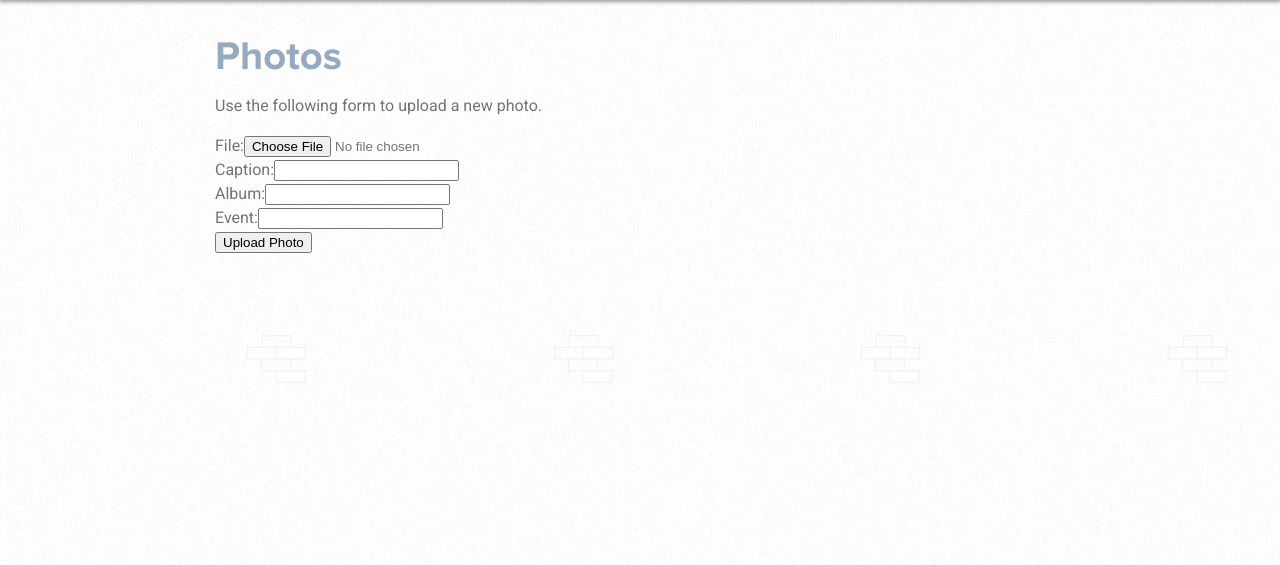
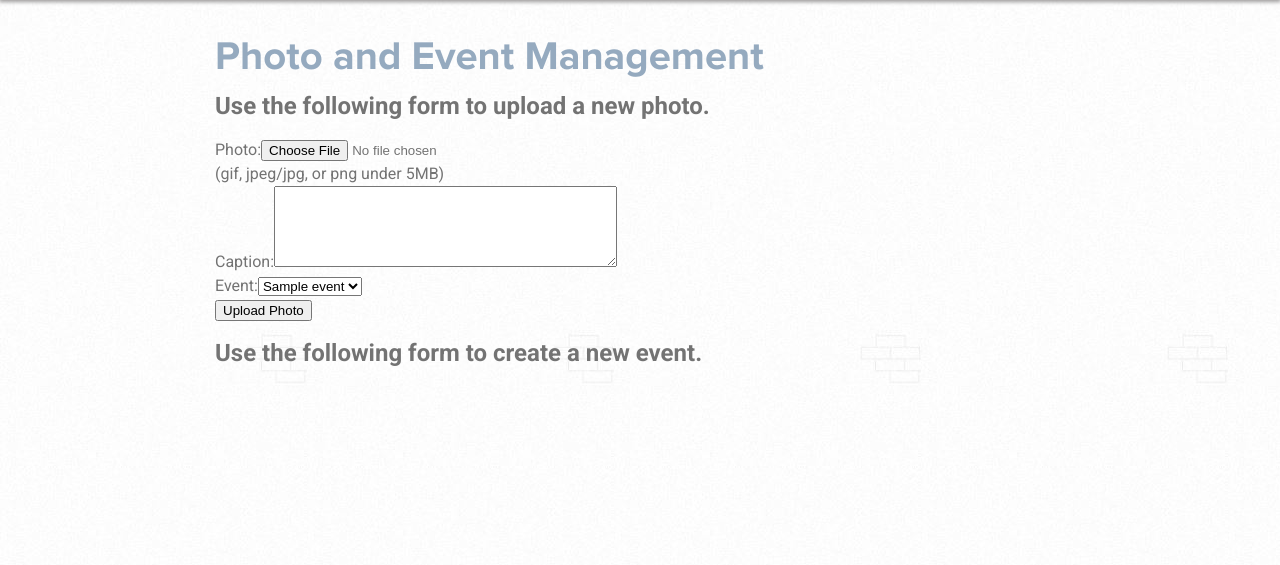
Before and after one commit to BL1014/TzuChi, a PHP site: page /photos.php in a window 1280 px wide. Shown: the part 110-675 px from the top of the page. Run offline with PHP 8.4, Linux system fonts and the light colour scheme; the visitor is signed in with stand-in values (Sample User, id 1); tables that the repository leaves empty or names only in its code hold one stand-in row (values such as "Sample post").

Commit message:
nav bar, fixed wrong alt text, upload photos

```diff
--- a/3in1.php
+++ b/3in1.php
@@ -17,7 +17,7 @@
 
 		<div id="header">
 		<div id="menuBar">
-		<a href="index.php"> <img id="logo" src="images/logo.png" alt="Tzu Chu Logo" width="130" height="80"/> </a>
+		<a href="index.php"> <img id="logo" src="images/logo.png" alt="Tzu Chi Logo" width="130" height="80"/> </a>
 
 		<div id="nav_container">
 			<div class="rectangle">
@@ -63,7 +63,7 @@
 								</li>
 								<li><a href="minutes.php">EBOARD MINUTES</a></li>
 								<li><a href="announcements.php">ANNOUNCEMENTS</a></li>
-								<li><a href="photos.php">PHOTOS</a></li>
+								<li><a href="photos.php">PHOTOS AND EVENTS</a></li>
 								<li><a href="aphorisms.php">APHORISMS</a></li>
 							</ul>
 					</li>
--- a/admin.php
+++ b/admin.php
@@ -30,7 +30,7 @@
 
 		<div id="header">
 		<div id="menuBar">
-		<a href="index.php"> <img id="logo" src="images/logo.png" alt="Tzu Chu Logo" width="130" height="80"/> </a>
+		<a href="index.php"> <img id="logo" src="images/logo.png" alt="Tzu Chi Logo" width="130" height="80"/> </a>
 
 		<div id="nav_container">
 			<div class="rectangle">
@@ -76,7 +76,7 @@
 								</li>
 								<li><a href="minutes.php">EBOARD MINUTES</a></li>
 								<li><a href="announcements.php">ANNOUNCEMENTS</a></li>
-								<li><a href="photos.php">PHOTOS</a></li>
+								<li><a href="photos.php">PHOTOS AND EVENTS</a></li>
 								<li><a href="photos.php">APHORISMS</a></li>
 							</ul>
 					</li>
--- a/announcements.php
+++ b/announcements.php
@@ -20,7 +20,7 @@
 
 		<div id="header">
 		<div id="menuBar">
-		<a href="index.php"> <img id="logo" src="images/logo.png" alt="Tzu Chu Logo" width="130" height="80"/> </a>
+		<a href="index.php"> <img id="logo" src="images/logo.png" alt="Tzu Chi Logo" width="130" height="80"/> </a>
 
 		<div id="nav_container">
 			<div class="rectangle">
@@ -66,7 +66,7 @@
 								</li>
 								<li><a href="minutes.php">EBOARD MINUTES</a></li>
 								<li><a href="announcements.php">ANNOUNCEMENTS</a></li>
-								<li><a href="photos.php">PHOTOS</a></li>
+								<li><a href="photos.php">PHOTOS AND EVENTS</a></li>
 								<li><a href="aphorisms.php">APHORISMS</a></li>
 							</ul>
 					</li>
--- a/aphorisms.php
+++ b/aphorisms.php
@@ -18,7 +18,7 @@
 
 		<div id="header">
 		<div id="menuBar">
-		<a href="index.php"> <img id="logo" src="images/logo.png" alt="Tzu Chu Logo" width="130" height="80"/> </a>
+		<a href="index.php"> <img id="logo" src="images/logo.png" alt="Tzu Chi Logo" width="130" height="80"/> </a>
 
 		<div id="nav_container">
 			<div class="rectangle">
@@ -64,7 +64,7 @@
 								</li>
 								<li><a href="minutes.php">EBOARD MINUTES</a></li>
 								<li><a href="announcements.php">ANNOUNCEMENTS</a></li>
-								<li><a href="photos.php">PHOTOS</a></li>
+								<li><a href="photos.php">PHOTOS AND EVENTS</a></li>
 								<li><a href="aphorisms.php">APHORISMS</a></li>
 							</ul>
 					</li>
--- a/calendar.php
+++ b/calendar.php
@@ -18,7 +18,7 @@
 
 		<div id="header">
 		<div id="menuBar">
-		<a href="index.php"> <img id="logo" src="images/logo.png" alt="Tzu Chu Logo" width="130" height="80"/> </a>
+		<a href="index.php"> <img id="logo" src="images/logo.png" alt="Tzu Chi Logo" width="130" height="80"/> </a>
 
 		<div id="nav_container">
 			<div class="rectangle">
@@ -64,7 +64,7 @@
 								</li>
 								<li><a href="minutes.php">EBOARD MINUTES</a></li>
 								<li><a href="announcements.php">ANNOUNCEMENTS</a></li>
-								<li><a href="photos.php">PHOTOS</a></li>
+								<li><a href="photos.php">PHOTOS AND EVENTS</a></li>
 								<li><a href="aphorisms.php">APHORISMS</a></li>
 							</ul>
 					</li>
--- a/chapter.php
+++ b/chapter.php
@@ -18,7 +18,7 @@
 
 		<div id="header">
 		<div id="menuBar">
-		<a href="index.php"> <img id="logo" src="images/logo.png" alt="Tzu Chu Logo" width="130" height="80"/> </a>
+		<a href="index.php"> <img id="logo" src="images/logo.png" alt="Tzu Chi Logo" width="130" height="80"/> </a>
 
 		<div id="nav_container">
 			<div class="rectangle">
@@ -88,7 +88,7 @@
 
 		<div id="header">
 		<div id="menuBar">
-		<a href="index.php"> <img id="logo" src="images/logo.png" alt="Tzu Chu Logo" width="125" height="65"/> </a>
+		<a href="index.php"> <img id="logo" src="images/logo.png" alt="Tzu Chi Logo" width="125" height="65"/> </a>
 
 		<div id="nav_container">
 			<div class="rectangle">
@@ -134,7 +134,7 @@
 								</li>
 								<li><a href="minutes.php">EBOARD MINUTES</a></li>
 								<li><a href="announcements.php">ANNOUNCEMENTS</a></li>
-								<li><a href="photos.php">PHOTOS</a></li>
+								<li><a href="photos.php">PHOTOS AND EVENTS</a></li>
 								<li><a href="aphorisms.php">APHORISMS</a></li>
 							</ul>
 					</li>
--- a/constitution.php
+++ b/constitution.php
@@ -18,7 +18,7 @@
 
 		<div id="header">
 		<div id="menuBar">
-		<a href="index.php"> <img id="logo" src="images/logo.png" alt="Tzu Chu Logo" width="130" height="80"/> </a>
+		<a href="index.php"> <img id="logo" src="images/logo.png" alt="Tzu Chi Logo" width="130" height="80"/> </a>
 
 		<div id="nav_container">
 			<div class="rectangle">
@@ -64,7 +64,7 @@
 								</li>
 								<li><a href="minutes.php">EBOARD MINUTES</a></li>
 								<li><a href="announcements.php">ANNOUNCEMENTS</a></li>
-								<li><a href="photos.php">PHOTOS</a></li>
+								<li><a href="photos.php">PHOTOS AND EVENTS</a></li>
 								<li><a href="aphorisms.php">APHORISMS</a></li>
 							</ul>
 					</li>
--- a/contact.php
+++ b/contact.php
@@ -17,7 +17,7 @@
 
 		<div id="header">
 		<div id="menuBar">
-		<a href="index.php"> <img id="logo" src="images/logo.png" alt="Tzu Chu Logo" width="130" height="80"/> </a>
+		<a href="index.php"> <img id="logo" src="images/logo.png" alt="Tzu Chi Logo" width="130" height="80"/> </a>
 
 		<div id="nav_container">
 			<div class="rectangle">
@@ -63,7 +63,7 @@
 								</li>
 								<li><a href="minutes.php">EBOARD MINUTES</a></li>
 								<li><a href="announcements.php">ANNOUNCEMENTS</a></li>
-								<li><a href="photos.php">PHOTOS</a></li>
+								<li><a href="photos.php">PHOTOS AND EVENTS</a></li>
 								<li><a href="photos.php">APHORISMS</a></li>
 							</ul>
 					</li>
--- a/eboard.php
+++ b/eboard.php
@@ -18,7 +18,7 @@
 
 		<div id="header">
 		<div id="menuBar">
-		<a href="index.php"> <img id="logo" src="images/logo.png" alt="Tzu Chu Logo" width="130" height="80"/> </a>
+		<a href="index.php"> <img id="logo" src="images/logo.png" alt="Tzu Chi Logo" width="130" height="80"/> </a>
 
 		<div id="nav_container">
 			<div class="rectangle">
@@ -64,7 +64,7 @@
 								</li>
 								<li><a href="minutes.php">EBOARD MINUTES</a></li>
 								<li><a href="announcements.php">ANNOUNCEMENTS</a></li>
-								<li><a href="photos.php">PHOTOS</a></li>
+								<li><a href="photos.php">PHOTOS AND EVENTS</a></li>
 								<li><a href="aphorisms.php">APHORISMS</a></li>
 							</ul>
 					</li>
--- a/eventdropdown.php
+++ b/eventdropdown.php
@@ -8,6 +8,6 @@
 		while($array= $result->fetch_assoc()) {
 			print("<option value='".$array['e_name']."'>".$array['e_name']."</option>");
 		}
-		$myqli->close();
+		$mysqli->close();
 	}
 ?>
--- a/inc/contact.php
+++ b/inc/contact.php
@@ -16,7 +16,7 @@
 
 		<div id="header">
 		<div id="menuBar">
-		<a href="index.php"> <img id="logo" src="images/logo.png" alt="Tzu Chu Logo" width="125" height="65"/> </a>
+		<a href="index.php"> <img id="logo" src="images/logo.png" alt="Tzu Chi Logo" width="125" height="65"/> </a>
 
 		<div id="nav_container">
 			<div class="rectangle">
--- a/index.php
+++ b/index.php
@@ -17,7 +17,7 @@
 
 		<div id="header">
 		<div id="menuBar">
-		<a href="index.php"> <img id="logo" src="images/logo.png" alt="Tzu Chu Logo" width="130" height="80"/> </a>
+		<a href="index.php"> <img id="logo" src="images/logo.png" alt="Tzu Chi Logo" width="130" height="80"/> </a>
 
 		<div id="nav_container">
 			<div class="rectangle">
@@ -63,7 +63,7 @@
 								</li>
 								<li><a href="minutes.php">EBOARD MINUTES</a></li>
 								<li><a href="announcements.php">ANNOUNCEMENTS</a></li>
-								<li><a href="photos.php">PHOTOS</a></li>
+								<li><a href="photos.php">PHOTOS AND EVENTS</a></li>
 								<li><a href="aphorisms.php">APHORISMS</a></li>
 							</ul>
 					</li>
--- a/media.php
+++ b/media.php
@@ -18,7 +18,7 @@
 
 		<div id="header">
 		<div id="menuBar">
-		<a href="index.php"> <img id="logo" src="images/logo.png" alt="Tzu Chu Logo" width="130" height="80"/> </a>
+		<a href="index.php"> <img id="logo" src="images/logo.png" alt="Tzu Chi Logo" width="130" height="80"/> </a>
 
 		<div id="nav_container">
 			<div class="rectangle">
@@ -64,7 +64,7 @@
 								</li>
 								<li><a href="minutes.php">EBOARD MINUTES</a></li>
 								<li><a href="announcements.php">ANNOUNCEMENTS</a></li>
-								<li><a href="photos.php">PHOTOS</a></li>
+								<li><a href="photos.php">PHOTOS AND EVENTS</a></li>
 								<li><a href="aphorisms.php">APHORISMS</a></li>
 							</ul>
 					</li>
--- a/meetings.php
+++ b/meetings.php
@@ -18,7 +18,7 @@
 
 		<div id="header">
 		<div id="menuBar">
-		<a href="index.php"> <img id="logo" src="images/logo.png" alt="Tzu Chu Logo" width="130" height="80"/> </a>
+		<a href="index.php"> <img id="logo" src="images/logo.png" alt="Tzu Chi Logo" width="130" height="80"/> </a>
 
 		<div id="nav_container">
 			<div class="rectangle">
@@ -64,7 +64,7 @@
 								</li>
 								<li><a href="minutes.php">EBOARD MINUTES</a></li>
 								<li><a href="announcements.php">ANNOUNCEMENTS</a></li>
-								<li><a href="photos.php">PHOTOS</a></li>
+								<li><a href="photos.php">PHOTOS AND EVENTS</a></li>
 								<li><a href="aphorisms.php">APHORISMS</a></li>
 							</ul>
 					</li>
--- a/minutes.php
+++ b/minutes.php
@@ -18,7 +18,7 @@
 
 		<div id="header">
 		<div id="menuBar">
-		<a href="index.php"> <img id="logo" src="images/logo.png" alt="Tzu Chu Logo" width="130" height="80"/> </a>
+		<a href="index.php"> <img id="logo" src="images/logo.png" alt="Tzu Chi Logo" width="130" height="80"/> </a>
 
 		<div id="nav_container">
 			<div class="rectangle">
@@ -64,7 +64,7 @@
 								</li>
 								<li><a href="minutes.php">EBOARD MINUTES</a></li>
 								<li><a href="announcements.php">ANNOUNCEMENTS</a></li>
-								<li><a href="photos.php">PHOTOS</a></li>
+								<li><a href="photos.php">PHOTOS AND EVENTS</a></li>
 								<li><a href="aphorisms.php">APHORISMS</a></li>
 							</ul>
 					</li>
--- a/mission.php
+++ b/mission.php
@@ -18,7 +18,7 @@
 
 		<div id="header">
 		<div id="menuBar">
-		<a href="index.php"> <img id="logo" src="images/logo.png" alt="Tzu Chu Logo" width="130" height="80"/> </a>
+		<a href="index.php"> <img id="logo" src="images/logo.png" alt="Tzu Chi Logo" width="130" height="80"/> </a>
 
 		<div id="nav_container">
 			<div class="rectangle">
@@ -64,7 +64,7 @@
 								</li>
 								<li><a href="minutes.php">EBOARD MINUTES</a></li>
 								<li><a href="announcements.php">ANNOUNCEMENTS</a></li>
-								<li><a href="photos.php">PHOTOS</a></li>
+								<li><a href="photos.php">PHOTOS AND EVENTS</a></li>
 								<li><a href="aphorisms.php">APHORISMS</a></li>
 							</ul>
 					</li>
--- a/past.php
+++ b/past.php
@@ -17,7 +17,7 @@
 
 		<div id="header">
 		<div id="menuBar">
-		<a href="index.php"> <img id="logo" src="images/logo.png" alt="Tzu Chu Logo" width="130" height="80"/> </a>
+		<a href="index.php"> <img id="logo" src="images/logo.png" alt="Tzu Chi Logo" width="130" height="80"/> </a>
 
 		<div id="nav_container">
 			<div class="rectangle">
@@ -63,7 +63,7 @@
 								</li>
 								<li><a href="minutes.php">EBOARD MINUTES</a></li>
 								<li><a href="announcements.php">ANNOUNCEMENTS</a></li>
-								<li><a href="photos.php">PHOTOS</a></li>
+								<li><a href="photos.php">PHOTOS AND EVENTS</a></li>
 								<li><a href="aphorisms.php">APHORISMS</a></li>
 							</ul>
 					</li>
--- a/photos.php
+++ b/photos.php
@@ -18,7 +18,7 @@
 
 		<div id="header">
 		<div id="menuBar">
-		<a href="index.php"> <img id="logo" src="images/logo.png" alt="Tzu Chu Logo" width="130" height="80"/> </a>
+		<a href="index.php"> <img id="logo" src="images/logo.png" alt="Tzu Chi Logo" width="130" height="80"/> </a>
 
 		<div id="nav_container">
 			<div class="rectangle">
@@ -64,7 +64,7 @@
 								</li>
 								<li><a href="minutes.php">EBOARD MINUTES</a></li>
 								<li><a href="announcements.php">ANNOUNCEMENTS</a></li>
-								<li><a href="photos.php">PHOTOS</a></li>
+								<li><a href="photos.php">PHOTOS AND EVENTS</a></li>
 								<li><a href="aphorisms.php">APHORISMS</a></li>
 							</ul>
 					</li>
@@ -76,30 +76,46 @@
 
 		<div id="container">
 
-			<h1>Photos</h1>
+		<h1>Photo and Event Management</h1>
 
 			<?php
+				// clean up user input
+				function cleanInput($input) {
+					$input= mysql_real_escape_string($input);
+					$input= htmlentities($input);
+					return $input;
+				}
+
 				//the user has logged in
 				if(isset($_SESSION['user'])){
 					//the user has submitted a new photo
-					if(isset($_POST['submit'])){
+					if(isset($_POST['submitPhoto'])){
 						//CHECK TO SEE THAT FORM INPUTS ARE CORRECT
 						//ADD PHOTO TO DATABASE
+						include("uploadphoto.php");
 					}
-					//the user has not submitted a new photo yet
-					else {
-						print("<p>Use the following form to upload a new photo.</p>");
-					}
+
 					//include form to upload a photo as long as the user has logged in
 					//IMPLEMENT CORRECT FORM
 					print("<form action=\photos.php\" method=\"post\" enctype=\"multipart/form-data\">");
-							print("<p>");
-								print("<p>File:<input type=\"file\" name=\"photo\" id=\"photo\"/><br />");
-								print("Caption:<input type=\"text\" name=\"caption\"/><br />");
-								print("Album:<input type=\"text\" name=\"album\"/><br />");
-								print("Event:<input type=\"text\" name=\"event\"/><br />");
-								print("<input type=\"submit\" name=\"submit\" value=\"Upload Photo\"/>");
-							print("</p>");
+						print("<p>");
+							print("<h2>Use the following form to upload a new photo.</h2>");
+							print("Photo:<input type=\"file\" name=\"photo\" id=\"photo\"/><br />
+							(gif, jpeg/jpg, or png under 5MB)<br/>");
+							print("Caption:<textarea name='caption' maxlength='255' rows='5' cols='40' wrap='virtual' form='photo'></textarea><br/>");
+							print("Event:<select name='event'>");
+							$mysqli= new mysqli('', 'Renas_fangirls', 'wh83rq01vpu', 'info230_SP13FP_Renas_fangirls');
+							$result= $mysqli->query("SELECT * FROM Events");
+							while($array= $result->fetch_assoc()) {
+								print("<option value='".$array['eid']."'>".$array['e_name']."</option>");
+							}
+							print("</select><br />
+							<input type=\"submit\" name=\"submitPhoto\" value=\"Upload Photo\"/>");
+
+							print("<h2>Use the following form to create a new event.</h2>");
+
+							$mysqli->close();
+						print("</p>");
 					print("</form>");
 				}
 				//the user has not logged in
--- a/upcoming.php
+++ b/upcoming.php
@@ -18,7 +18,7 @@
 
 		<div id="header">
 		<div id="menuBar">
-		<a href="index.php"> <img id="logo" src="images/logo.png" alt="Tzu Chu Logo" width="125" height="65"/> </a>
+		<a href="index.php"> <img id="logo" src="images/logo.png" alt="Tzu Chi Logo" width="125" height="65"/> </a>
 
 		<div id="nav_container">
 			<div class="rectangle">
@@ -64,7 +64,7 @@
 								</li>
 								<li><a href="minutes.php">EBOARD MINUTES</a></li>
 								<li><a href="announcements.php">ANNOUNCEMENTS</a></li>
-								<li><a href="photos.php">PHOTOS</a></li>
+								<li><a href="photos.php">PHOTOS AND EVENTS</a></li>
 								<li><a href="aphorisms.php">APHORISMS</a></li>
 							</ul>
 					</li>
```
Also changed, not shown: uploadphoto.php (added, +47 -0 lines).
